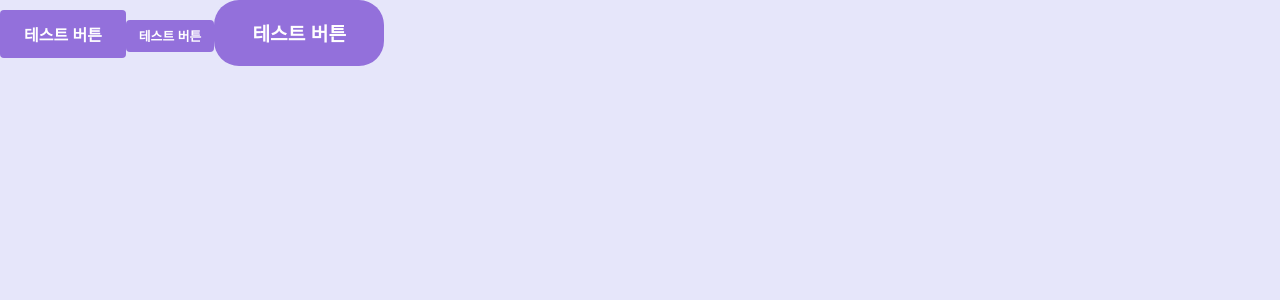
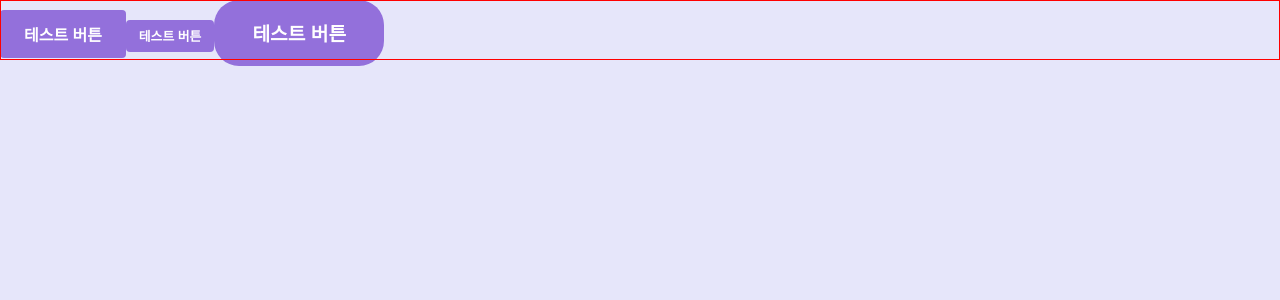
Before and after one commit to ragnar-park/Yusu-web, a Next.js app: page /drawing in a window 1280 px wide. Shown: the top 300 px of the page. Built offline with nearby package versions, Linux system fonts and the light colour scheme.

Commit message:
헤더 가이드 제작 및 전체 페이지에 적용

```diff
--- /dev/null
+++ b/components/AppHeader/index.tsx
@@ -0,0 +1,7 @@
+import styles from '@/styles/components/AppHeader.module.css'
+
+const AppHeader = () => {
+    return (<header className={styles.headerWrap}/>);
+};
+
+export default AppHeader;
--- a/components/Header/index.tsx
+++ /dev/null
@@ -1,5 +0,0 @@
-const Header = () => {
-    return(<header>헤더</header>);
-};
-
-export default Header;
--- a/pages/_app.tsx
+++ b/pages/_app.tsx
@@ -1,6 +1,12 @@
 import '@/styles/globals.css'
-import type { AppProps } from 'next/app'
+import type {AppProps} from 'next/app'
+import AppHeader from "@/components/AppHeader";
 
-export default function App({ Component, pageProps }: AppProps) {
-  return <Component {...pageProps} />
+export default function App({Component, pageProps}: AppProps) {
+    return (
+        <div>
+            <AppHeader/>
+            <Component {...pageProps} />
+        </div>
+    )
 }
--- /dev/null
+++ b/styles/components/AppHeader.module.css
@@ -0,0 +1,11 @@
+/* header page css*/
+
+.headerWrap {
+    width: 100%;
+    height: 60px;
+    z-index: var(--nav--index);
+    position: fixed;
+
+    /* 임시 */
+    border: 1px solid red;
+}
--- a/styles/components/Header.module.css
+++ /dev/null
@@ -1 +0,0 @@
-/* header page css*/
--- a/styles/globals.css
+++ b/styles/globals.css
@@ -2,6 +2,10 @@
   --max-width: 1100px;
   --main-font-color: #494949;
   --main-color: #9370DB;
+
+  /*z-index*/
+  --nav--index: 999;
+
   /*--border-radius: 12px;*/
   /*--font-mono: ui-monospace, Menlo, Monaco, 'Cascadia Mono', 'Segoe UI Mono',*/
   /*'Roboto Mono', 'Oxygen Mono', 'Ubuntu Monospace', 'Source Code Pro',*/
```
Also changed, not shown: pages/drawing/index.tsx (+8 -5 lines).
